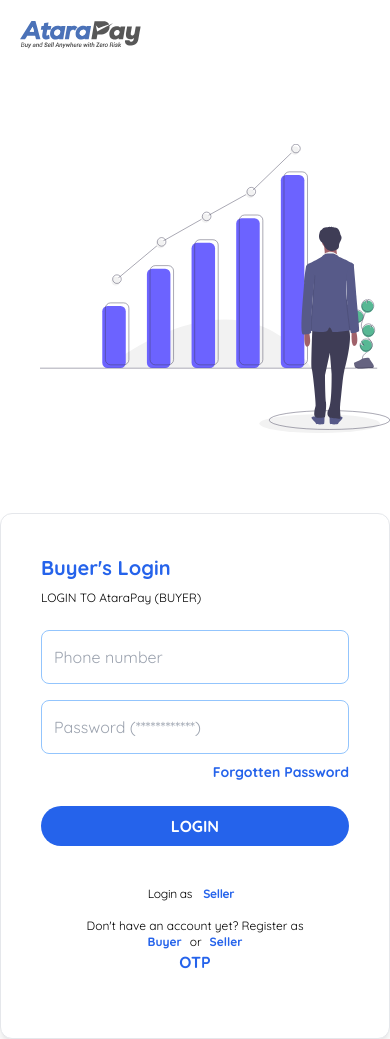
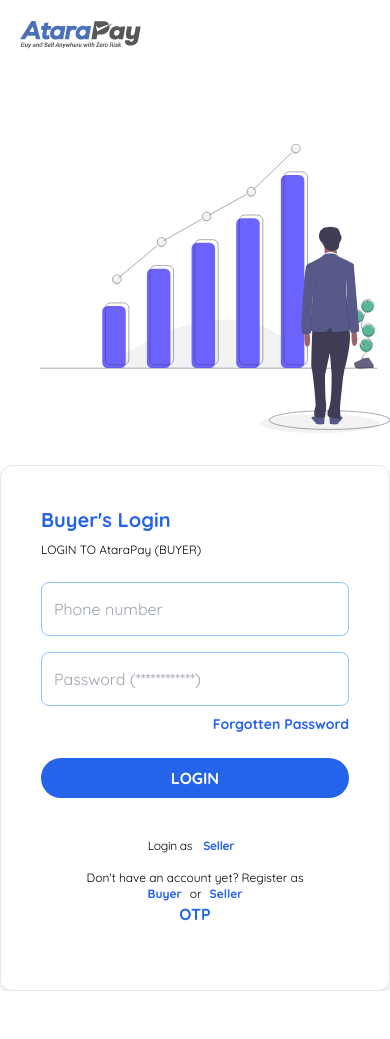
Before and after one commit to EstherMadu/atara-pay, a React (Vite) app: page /login/buyer in a window 390 px wide. After the commit the page ends 991 px from the top, so only its background shows below. Built offline with nearby package versions, Linux system fonts and the light colour scheme.

Commit message:
fixed spacing issues

```diff
--- a/src/components/shared/DefaultNavbar.jsx
+++ b/src/components/shared/DefaultNavbar.jsx
@@ -12,7 +12,7 @@
       <div className="block lg:hidden">
         <button
           onClick={() => setIsOpen(!isOpen)}
-          className="flex items-center px-3 py-2 rounded text-white hover:text-black-400"
+          className="flex items-center px-3 py-2 rounded text-white hover:text-black-400 hidden"
         >
           <svg
             className={`fill-current h-3 w-3 ${isOpen ? "hidden" : "block"}`}
--- a/src/pages/LoginBuyer.jsx
+++ b/src/pages/LoginBuyer.jsx
@@ -18,7 +18,7 @@
         <div className="col-span-8 justify-end items-center pl-10 lg:pr-[300px] pt-12 mt-24">
           <img src={heroImg} alt="hero" className="w-full md:max-w-[600px]" />
         </div>
-        <div className="col-span-8 lg:col-span-4 flex flex-col lg:bg-blue-600 h-full pt-12">
+        <div className="col-span-8 lg:col-span-4 flex flex-col lg:bg-blue-600 h-full lg:pt-12">
           <div className="bg-white border rounded-xl shadow-lg p-10 w-full md:w-[480px] mx-auto lg:-ml-[250px] my-auto">
             <h2 className="text-blue-600 text-xl font-bold mb-2">
               Buyer's Login
--- a/src/pages/LoginSeller.jsx
+++ b/src/pages/LoginSeller.jsx
@@ -18,7 +18,7 @@
         <div className="  col-span-8 justify-end items-center pl-10 lg:pr-[300px] pt-12 mt-24">
           <img src={heroImg} alt="hero" className="w-full md:max-w-[600px]" />
         </div>
-        <div className="col-span-8 lg:col-span-4 flex flex-col lg:bg-blue-600 h-full pt-12">
+        <div className="col-span-8 lg:col-span-4 flex flex-col lg:bg-blue-600 h-full lg:pt-12">
           <div className="bg-white border rounded-xl shadow-lg p-10 w-full md:w-[480px] mx-auto lg:-ml-[250px] my-auto">
             <h2 className="text-blue-600 text-xl font-bold mb-2">
               Seller's Login
--- a/src/pages/Otp.jsx
+++ b/src/pages/Otp.jsx
@@ -28,7 +28,7 @@
                 type="text"
                 placeholder="Enter OTP Here"
                 value={otp}
-                maxLength={6} // limit to 6 characters for example
+                maxLength={6}
                 onChange={(e) => setOtp(e.target.value)}
               />
             </form>
```
